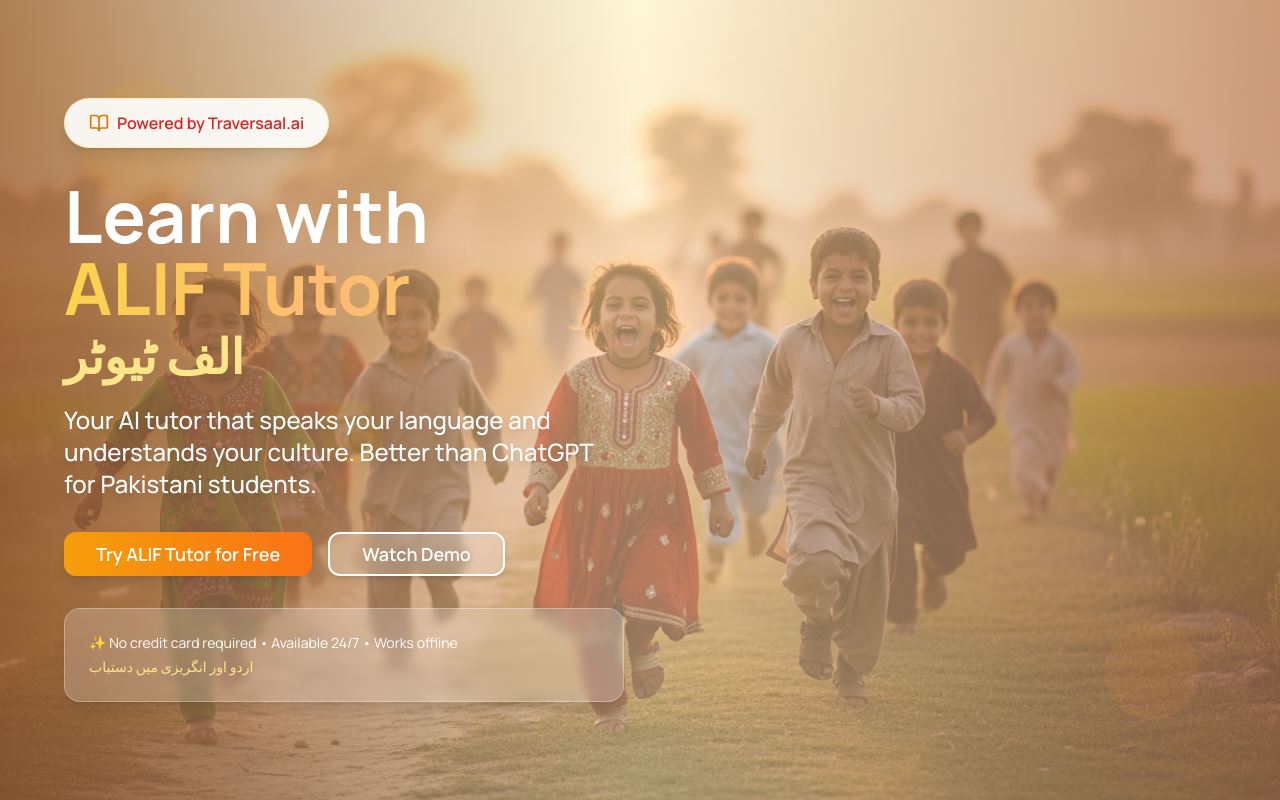
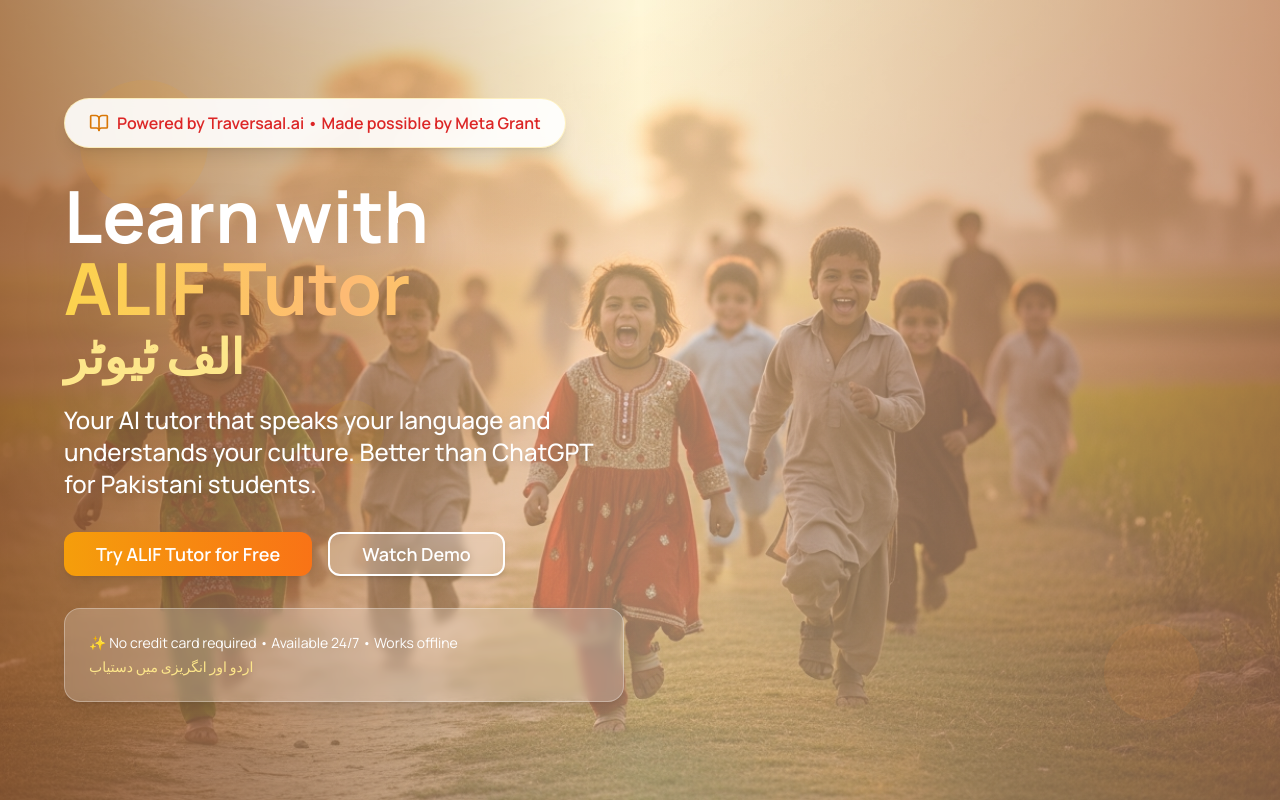
Before and after one commit to hamzafarooq/ilm-khushhal-alif-tutor, a React (Vite) app: page / in a window 1280 px wide. Shown: the top 800 px of the page. Built offline with nearby package versions, Linux system fonts and the light colour scheme.

Commit message:
Add Meta Grant attribution to Hero section
Added "Made possible by Meta Grant" to the hero section, mirroring the change in the footer.

```diff
--- a/src/components/Hero.tsx
+++ b/src/components/Hero.tsx
@@ -1,4 +1,3 @@
-
 import { Button } from "@/components/ui/button";
 import { BookOpen } from "lucide-react";
 import { useNavigate } from "react-router-dom";
@@ -42,7 +41,7 @@ export const Hero = () => {
         <div className="text-left">
           <div className="mb-8 inline-flex items-center px-6 py-3 bg-white/90 backdrop-blur-sm rounded-full text-gray-800 font-medium border border-amber-200/50 shadow-lg">
             <BookOpen className="w-5 h-5 mr-2 text-amber-600" />
-            <span className="text-red-600 font-semibold">Powered by Traversaal.ai</span>
+            <span className="text-red-600 font-semibold">Powered by Traversaal.ai • Made possible by Meta Grant</span>
           </div>
 
           <h1 className="text-4xl md:text-6xl lg:text-7xl font-bold text-white mb-6 leading-tight drop-shadow-2xl">
```
